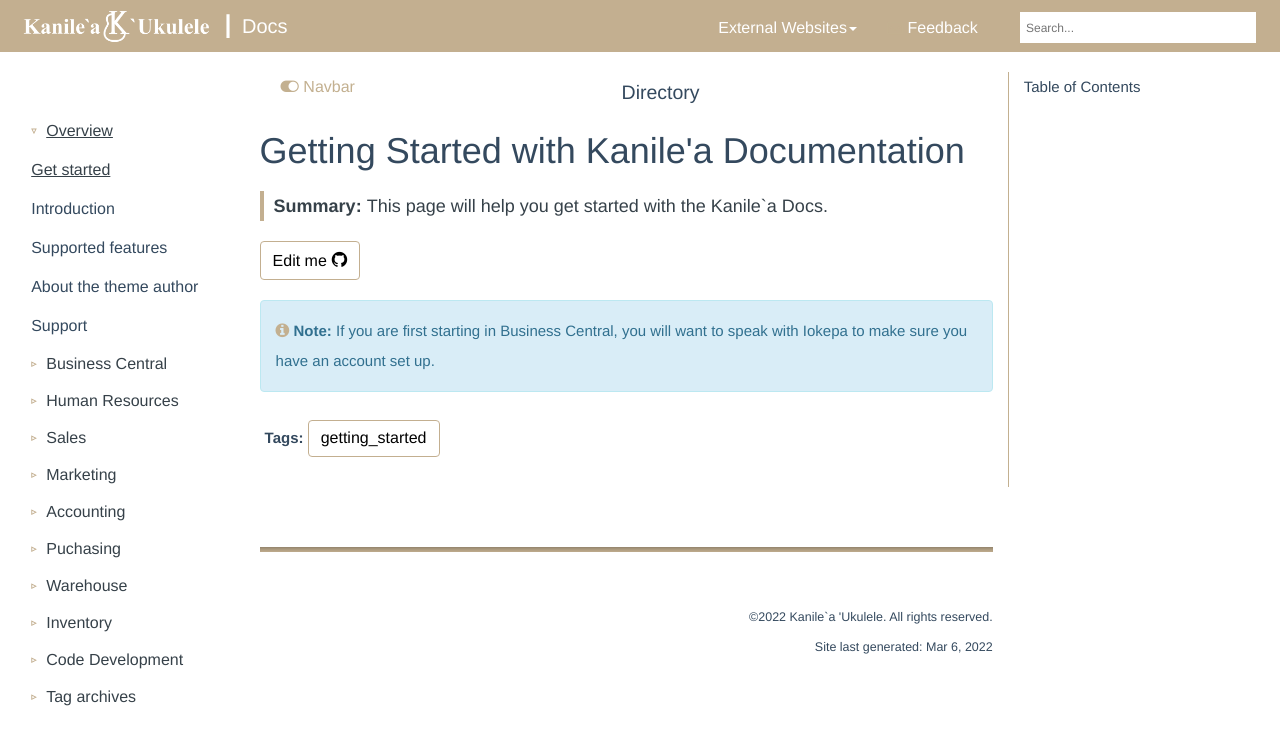
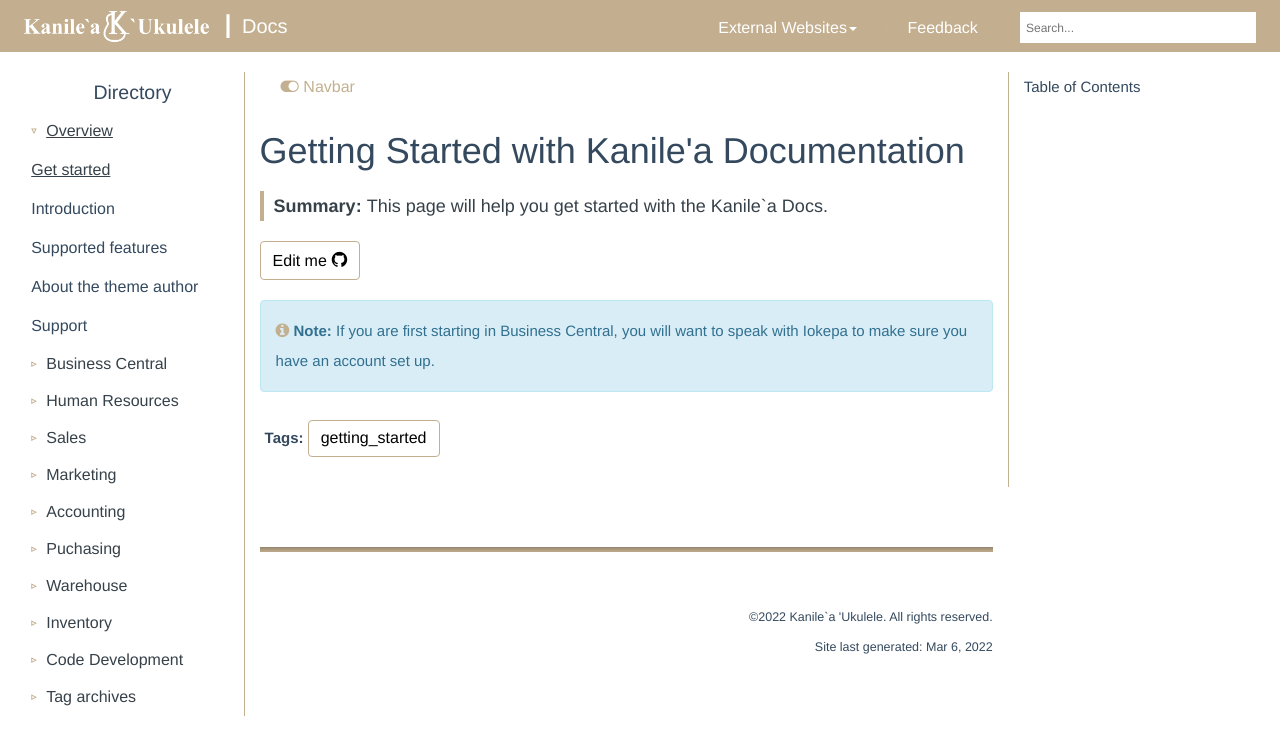
Before and after one commit to iokepasouza/KanileaDocs, a Jekyll site: the page built from index.md, in a window 1280 px wide. Shown: the top 755 px of the page. Built offline with Jekyll 4.4.1, drawn with Linux system fonts in a browser that asks for light colours; comment, search, counter and statistics services are not loaded.

Commit message:
content update

```diff
--- a/css/theme-beige.css
+++ b/css/theme-beige.css
@@ -582,6 +582,7 @@
 ul#mysidebar {
     border-radius:0px;
     border-right: 1px solid #c3b090;
+    position: inherit;
 }
 
 .sidebarTitle {
@@ -1076,7 +1077,6 @@
 @media (min-width: 1000px) {
 
     ul#mysidebar {
-        width: 100%;
         border-right: 1px solid #c3b090;
     }
 }
@@ -1084,8 +1084,9 @@
 @media (max-width: 900px) {
 
     ul#mysidebar {
-        max-width: 100%;
+        min-width: 20%;
         border-right: 1px solid #c3b090;
+        position: inherit;
     }
 }
 
@@ -1723,3 +1724,7 @@
     -webkit-box-shadow: 0 6px 12px rgb(0 0 0 / 18%);
     box-shadow: 0 6px 12px rgb(0 0 0 / 18%);
 }
+
+.affix {
+    position: absolute;
+}
```
